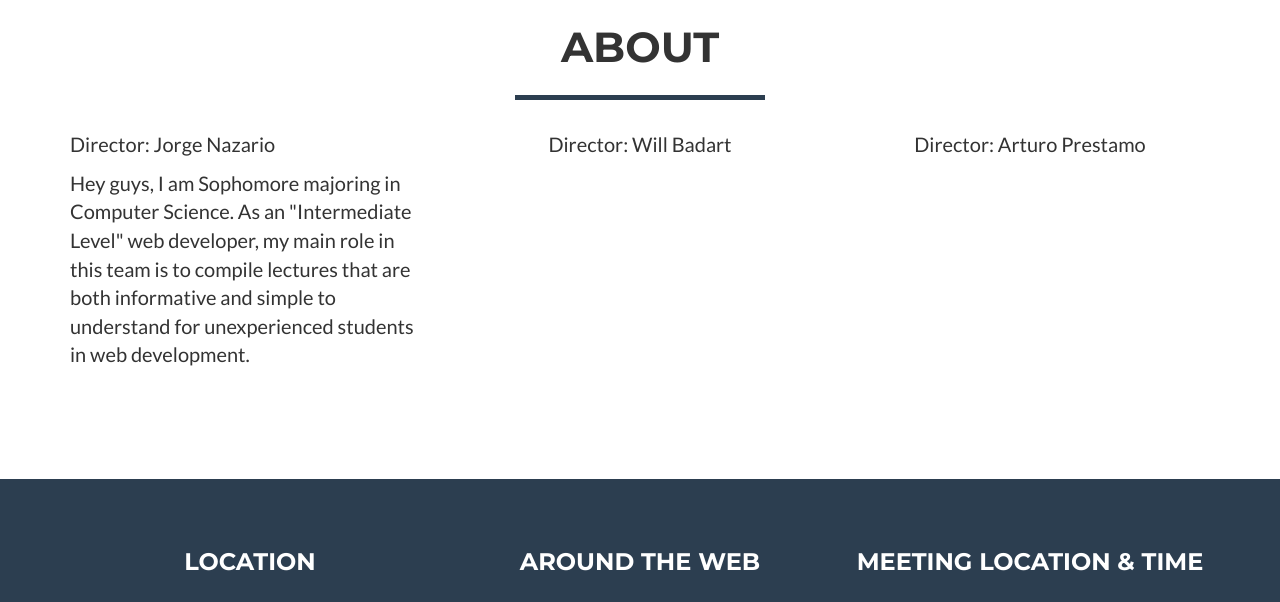
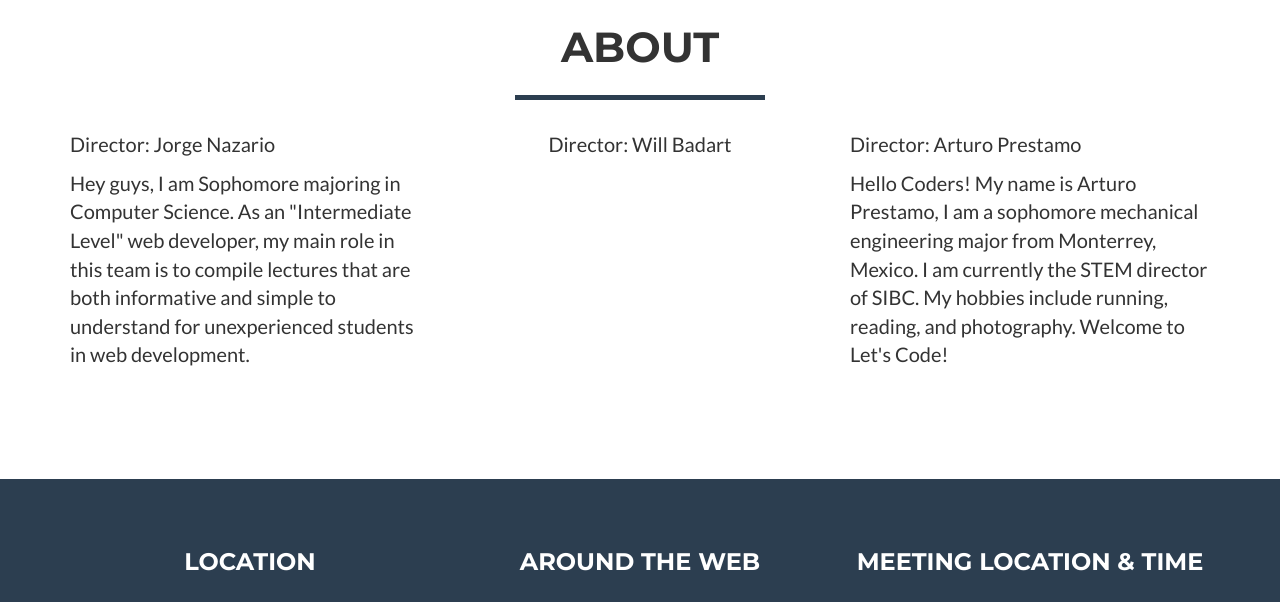
Before and after one commit to jorginazario/letscode, a website: page index.html in a window 1280 px wide. Shown: the part 4590-5192 px from the top of the page. Drawn offline with nearby package versions, Linux system fonts and the light colour scheme.

Commit message:
adding arturo bio

```diff
--- a/index.html
+++ b/index.html
@@ -222,9 +222,15 @@
         <div class="col-lg-4 text-center">
           <p>Director: Will Badart</p>
         </div>
-        <div class="col-lg-4 text-center">
+        <div class="col-lg-4">
+          <div>
           <p>Director: Arturo Prestamo</p>
         </div>
+          <div>
+            <p>Hello Coders! My name is Arturo Prestamo, I am a sophomore mechanical engineering major from Monterrey, Mexico. I am currently the STEM director of SIBC. My hobbies include running, reading, and photography. Welcome to Let's Code!</p>
+          </div>
+        </div>
+
       </div>
     </div>
   </section>
```
